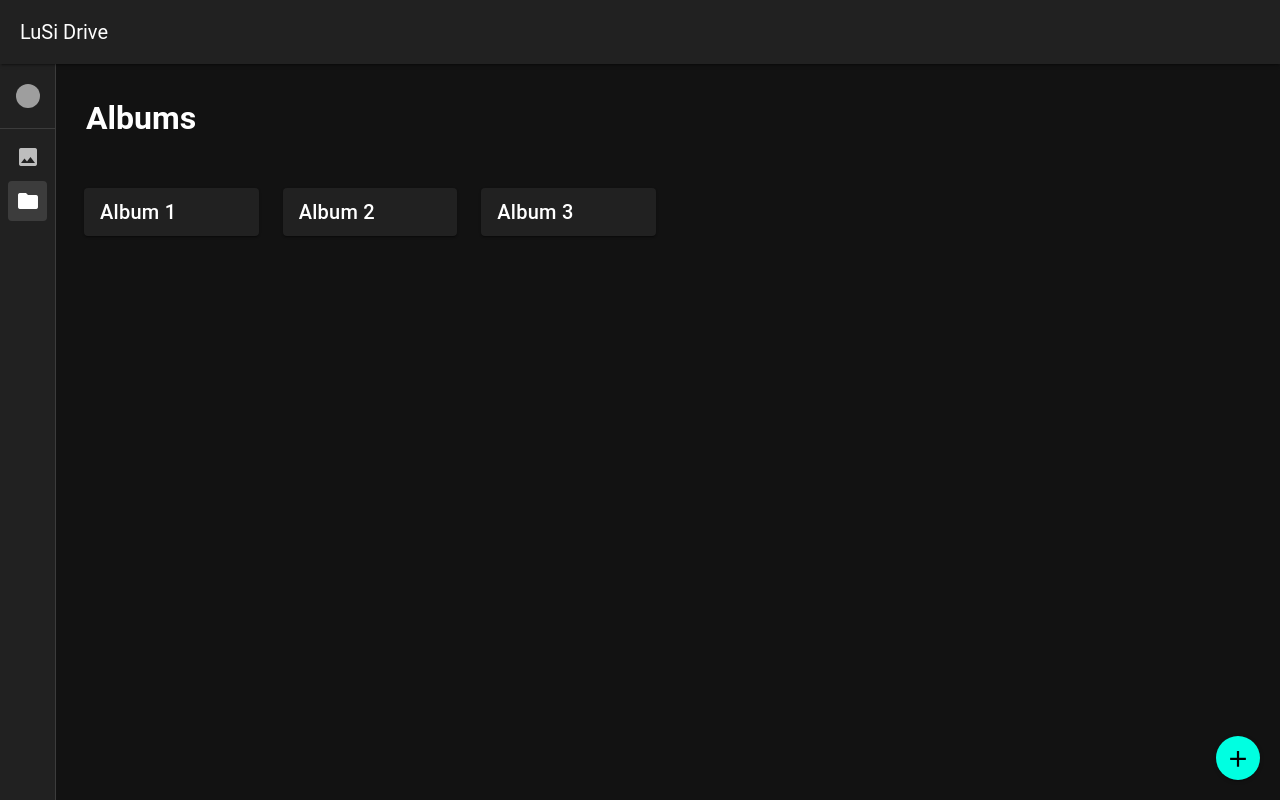
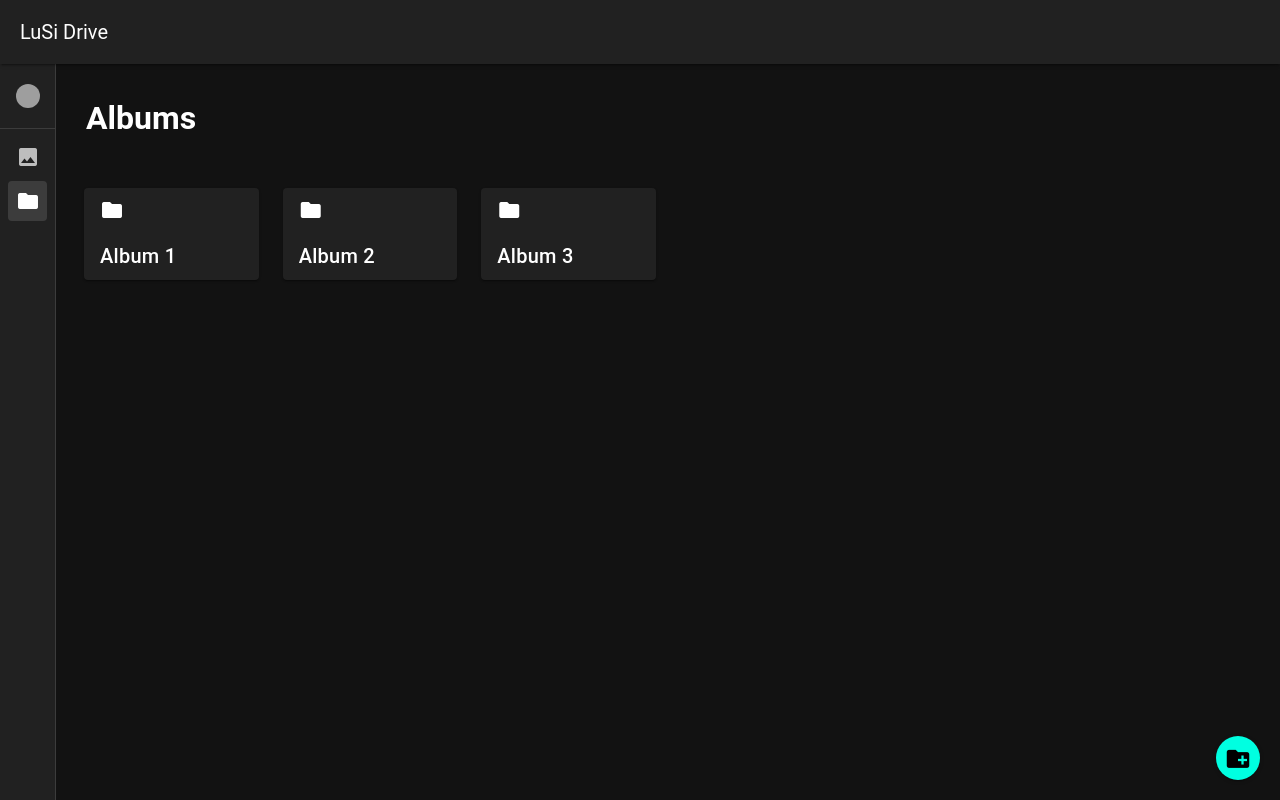
Before and after one commit to lucyklus/AASS_LuSi_drive, a Vue app: page /albums in a window 1280 px wide. Built offline with nearby package versions, Linux system fonts and the light colour scheme; grey boxes are pictures that could not be loaded.

Commit message:
:recycle: change icons; refactor v-snackbar

```diff
--- a/index.html
+++ b/index.html
@@ -4,7 +4,7 @@
     <meta charset="UTF-8" />
     <link rel="icon" href="/favicon.ico" />
     <link
-      href="https://cdn.jsdelivr.net/npm/@mdi/font@5.x/css/materialdesignicons.min.css"
+      href="https://cdn.jsdelivr.net/npm/@mdi/font@6.x/css/materialdesignicons.min.css"
       rel="stylesheet"
     />
     <meta name="viewport" content="width=device-width, initial-scale=1.0" />
--- a/src/components/photos/PhotoDetail.vue
+++ b/src/components/photos/PhotoDetail.vue
@@ -79,11 +79,9 @@ const savePhoto = async () => {
     </v-container>
   </v-card>
 
-  <v-snackbar v-model="snackbar">
-    Changes saved
-    <template v-slot:actions>
-      <v-btn color="pink" variant="text" @click="snackbar = false"> Close </v-btn>
-    </template>
+  <v-snackbar v-model="snackbar" :timeout="3000" color="green" rounded="pill">
+    <p class="text-center">Changes saved</p>
+    <template v-slot:actions />
   </v-snackbar>
 </template>
 <style>
--- a/src/views/AlbumsView.vue
+++ b/src/views/AlbumsView.vue
@@ -16,7 +16,7 @@ onMounted(async () => {
   <v-container>
     <v-row>
       <v-col cols="2" v-for="album in albums" :key="album.id">
-        <v-card @click="router.push('albums/' + album.id)">
+        <v-card prepend-icon="mdi-folder" @click="router.push('albums/' + album.id)">
           <v-card-title>{{ album.name }}</v-card-title>
         </v-card>
       </v-col>
@@ -28,7 +28,7 @@ onMounted(async () => {
         v-bind="props"
         id="add-album"
         density="compact"
-        icon="mdi-plus"
+        icon="mdi-folder-plus"
         size="x-large"
         color="primary"
       />
--- a/src/views/PhotosView.vue
+++ b/src/views/PhotosView.vue
@@ -28,7 +28,7 @@ onMounted(async () => {
         v-bind="props"
         id="add-photo"
         density="compact"
-        icon="mdi-plus"
+        icon="mdi-file-image-plus"
         size="x-large"
         color="primary"
       />
```
